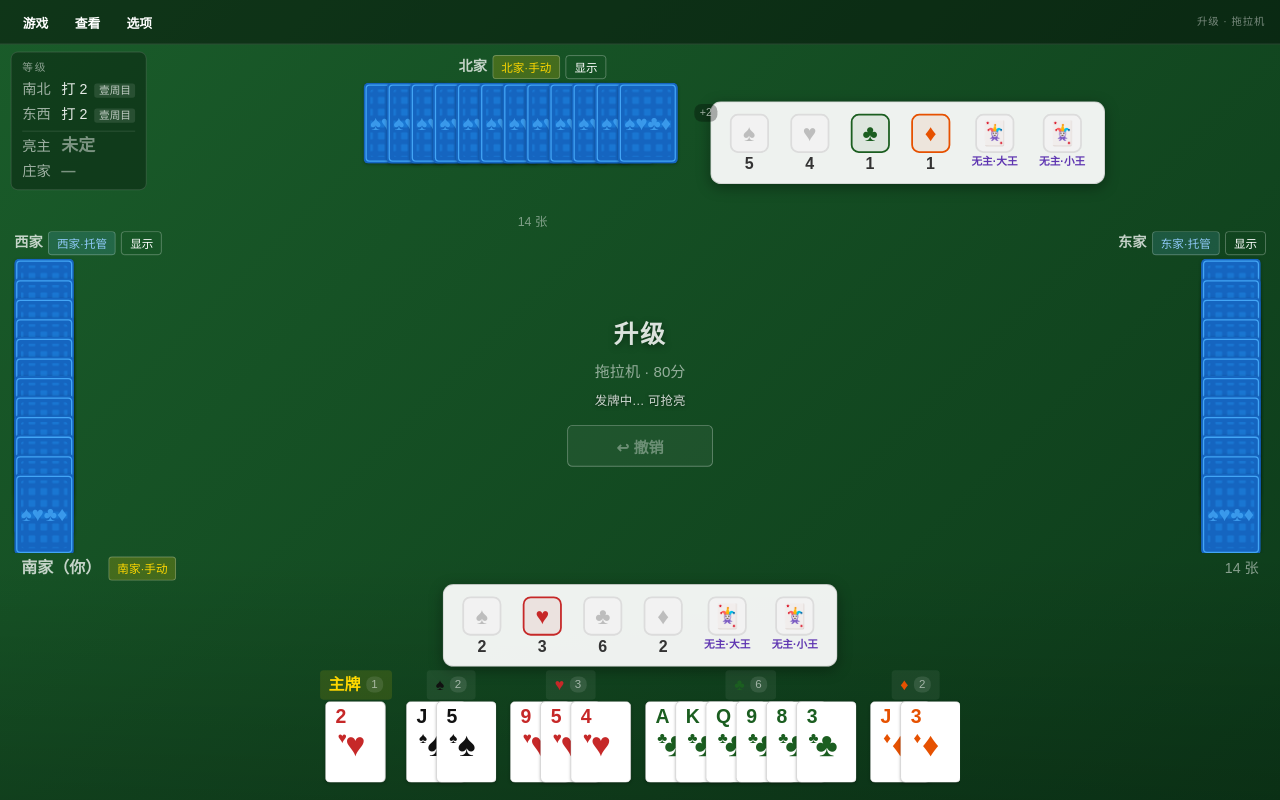
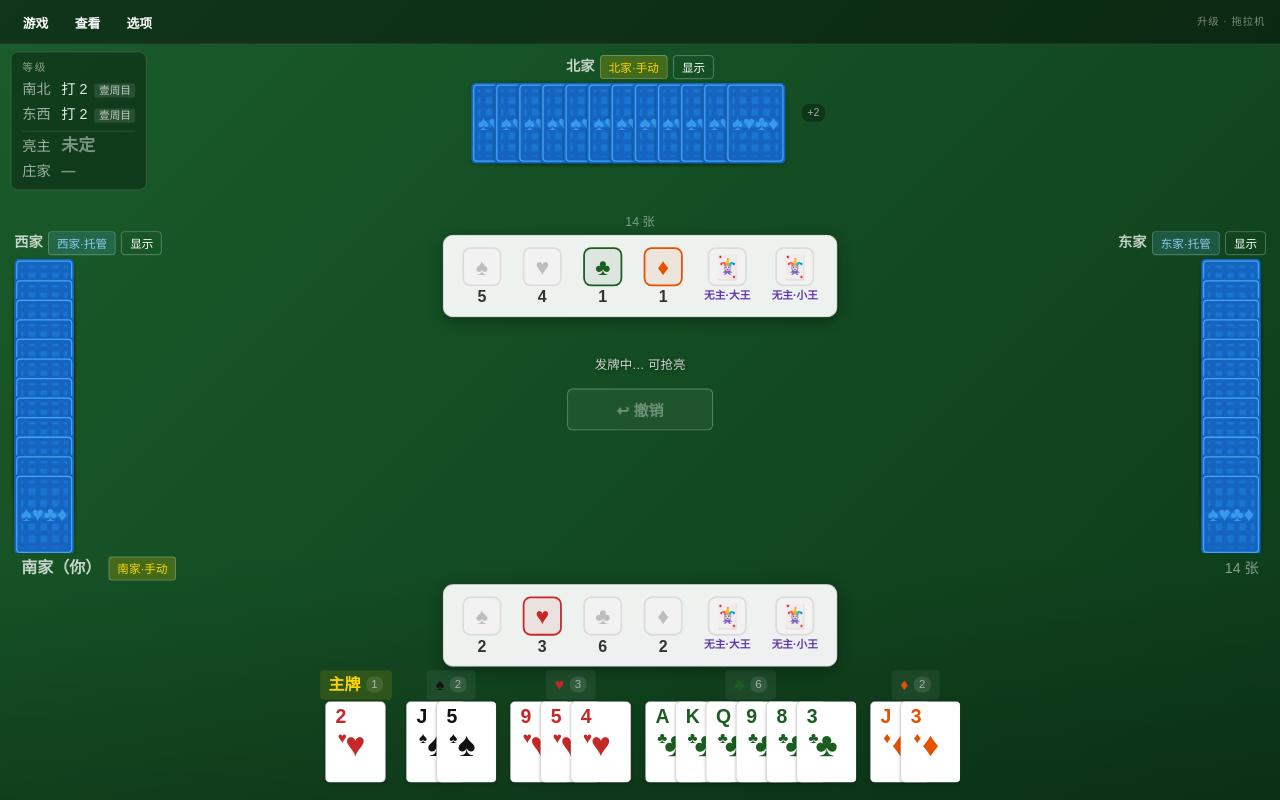
Before and after one commit to HiddenTesla/shengji, a React (Vite) app: page / in a window 1280 px wide. Both pictures are taken after a click on the button "开始游戏". Built offline with nearby package versions, Linux system fonts and the light colour scheme.

Commit message:
固定三家报主框的位置

```diff
--- a/src/App.tsx
+++ b/src/App.tsx
@@ -2034,10 +2034,7 @@ function App() {
 
       {/* ---- 顶部：北家 ---- */}
       <div className="stage">
-        <div className={northBidBar
-          ? 'stage__line stage__line--with-bar'
-          : 'stage__line'}
-        >
+        <div className="stage__line">
         <OpponentHand
           position={PlayerPosition.North}
           cards={shownHands.N}
@@ -2058,8 +2055,13 @@ function App() {
             ? toggleCard
             : undefined}
         />
-        {northBidBar}
         </div>
+        {/* 北家报主栏：放在手牌下方（浮层，不占布局，与手牌张数无关） */}
+        {northBidBar && (
+          <div className="stage__under">
+            {northBidBar}
+          </div>
+        )}
         {/* 北家出牌栏：放在北家手牌下方（手牌翻开后很宽，没法并排） */}
         {northPlayBar && (
           <div className="stage__under">
@@ -2072,7 +2074,12 @@ function App() {
       <div className="table">
         {/* 西家 */}
         <div className="table__west">
-          <div className="side-line">
+          <div className={northBidBar && visibility.W
+            ? 'side-line side-line--below-bid'
+            : 'side-line'}
+          >
+          {/* 报主栏放在最外侧（牌桌左沿）：位置不随手牌宽窄变化 */}
+          {westBidBar}
           <OpponentHand
             position={PlayerPosition.West}
             cards={shownHands.W}
@@ -2093,7 +2100,7 @@ function App() {
               ? toggleCard
               : undefined}
           />
-          {westBidBar}          </div>
+          </div>
           {playingTurn === PlayerPosition.West && (
             <div className="table__west-playbar">
               {renderPlayBar(true)}
@@ -2132,8 +2139,8 @@ function App() {
             </div>
           )}
 
-          {/* 游戏标题（出牌阶段让位给出牌区） */}
-          {!isPlaying && !isRoundEnd && (
+          {/* 游戏标题（出牌阶段让位给出牌区；北家报主栏浮在手牌下方时会盖住标题，直接不渲染） */}
+          {!isPlaying && !isRoundEnd && !northBidBar && (
             <>
               <div className="game-title">
                 升级
@@ -2276,7 +2283,10 @@ function App() {
 
         {/* 东家 */}
         <div className="table__east">
-          <div className="side-line side-line--east">
+          <div className={northBidBar && visibility.E
+            ? 'side-line side-line--below-bid'
+            : 'side-line'}
+          >
           <OpponentHand
             position={PlayerPosition.East}
             cards={shownHands.E}
--- a/src/components/OpponentHand.tsx
+++ b/src/components/OpponentHand.tsx
@@ -47,6 +47,9 @@ const OVERLAP_V = 22; // 垂直（东/西）
 const CARD_W = 71 * 0.95;
 const CARD_H = 96 * 0.95;
 
+/** 横排牌背最多展示的张数（多出来的显示 +N） */
+const BACK_MAX_SHOW = 12;
+
 /** 东/西家翻开时：同一门内竖排的步长（保证点数与花色可见） */
 const SIDE_STEP_Y = 42;
 /**
@@ -81,7 +84,7 @@ export default function OpponentHand({
   const label = POSITION_NAME_ZH[position];
   const isSide = position === 'E' || position === 'W';
   const cardCount = cards.length;
-  const maxShow = Math.min(cardCount, 12);
+  const maxShow = Math.min(cardCount, BACK_MAX_SHOW);
   const groups = groupCardsForDisplay(cards, trumpSuit, levelRank);
   const isSelectable = onToggleCard !== undefined;
   const showCardsFaceUp = faceUp || isSelectable;
@@ -90,7 +93,6 @@ export default function OpponentHand({
     () => handMarks(cards, trumpSuit, levelRank),
     [cards, trumpSuit, levelRank],
   );
-
   if (cardCount === 0) {
     return (
       <div className="opponent-hand" data-player-hand={position}>
--- a/src/styles/components/_app.scss
+++ b/src/styles/components/_app.scss
@@ -252,16 +252,11 @@
   padding-top: 12px;
 }
 
-/* 北家手牌 + 报主栏（并排：加高 stage 会把牌桌压矮，东西家手牌会被裁） */
+/* 北家手牌（行高恒定：报主栏 / 出牌栏都以浮层形式贴在手牌下方） */
 .stage__line {
   display: flex;
   align-items: center;
   gap: 10px;
-
-  /* 有报主栏时整行会变宽，右侧留给左上角等级面板，避免手牌从面板下面穿过 */
-  &--with-bar {
-    padding-left: 212px;
-  }
 }
 
 /* 北家出牌栏（浮层）：绝对定位、不占布局 —— 出现/消失时牌桌与中心元素完全不动。
@@ -280,14 +275,19 @@
   transform: translateX(-50%);
 }
 
-/* 东 / 西家：手牌 + 竖排报主栏（并排，栏靠向桌面中央） */
+/* 东 / 西家：手牌 + 竖排报主栏（并排）。
+   报主栏固定在外侧：西家在行首、东家在行尾（行尾贴在牌桌右沿），
+   这样手牌变宽/变窄只会向内长，报主栏不会跟着移动。 */
 .side-line {
   display: flex;
   align-items: flex-start;
   gap: 8px;
 
-  &--east {
-    flex-direction: row-reverse;
+  /* 北家报主栏浮在他手牌下方（盖住牌桌顶部 97px）：东西家手牌整体下移避让。
+     下移量 = min(97px, 牌桌可用高度 - 手牌高度)；用 --app-height 估算：
+     牌桌高 ≈ app-height - 511（菜单 44 + stage 210 + 底部 257），手牌高 ≈ 411。 */
+  &--below-bid {
+    margin-top: clamp(0px, calc(var(--app-height, 900px) - 922px), 97px);
   }
 }
 
--- a/src/styles/components/_bidding-bar.scss
+++ b/src/styles/components/_bidding-bar.scss
@@ -7,6 +7,8 @@
 
 .bidding-bar {
   display: flex;
+  /* 报主栏在侧栏里是定海神针：手牌变宽也不允许被压缩（否则栏会跟着变位置） */
+  flex-shrink: 0;
   align-items: stretch;
   gap: 10px;
   padding: 8px 14px;
```
